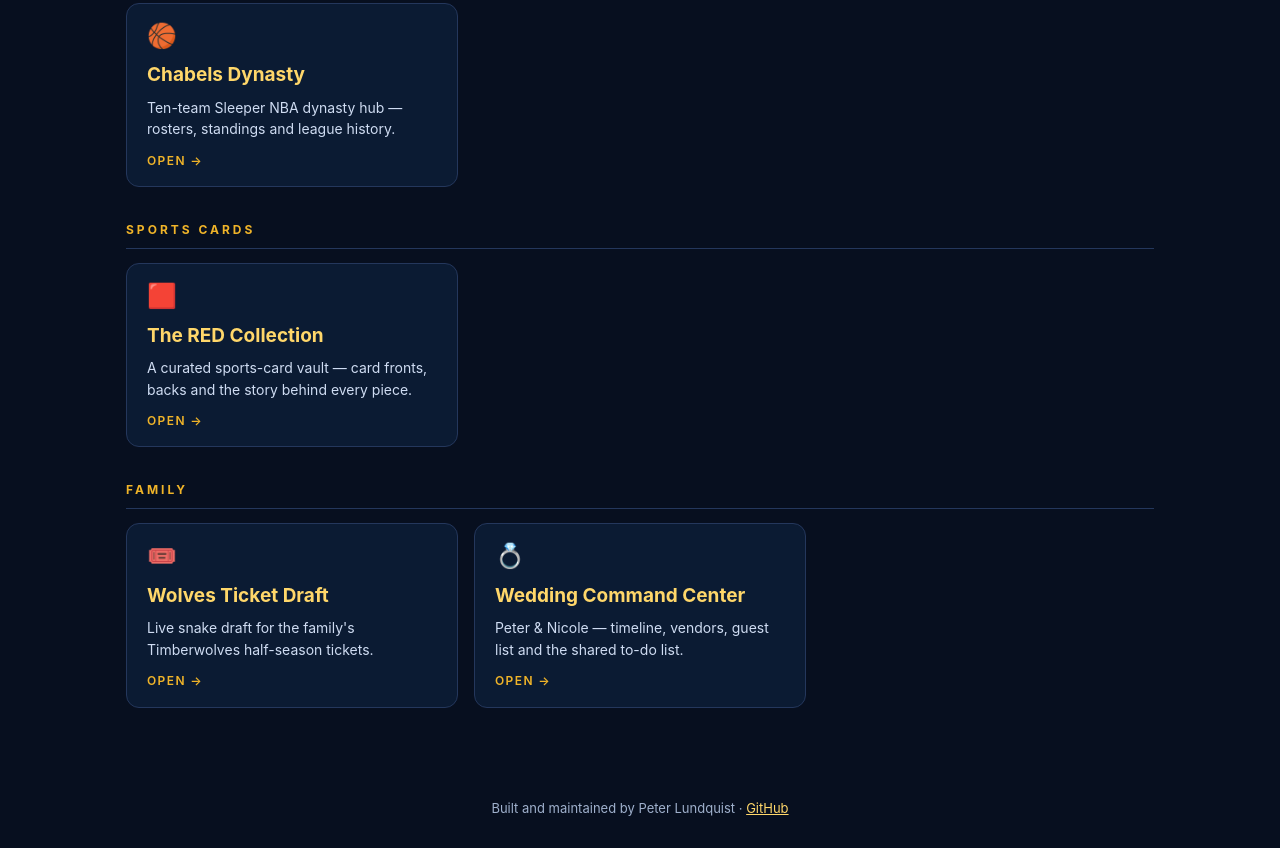
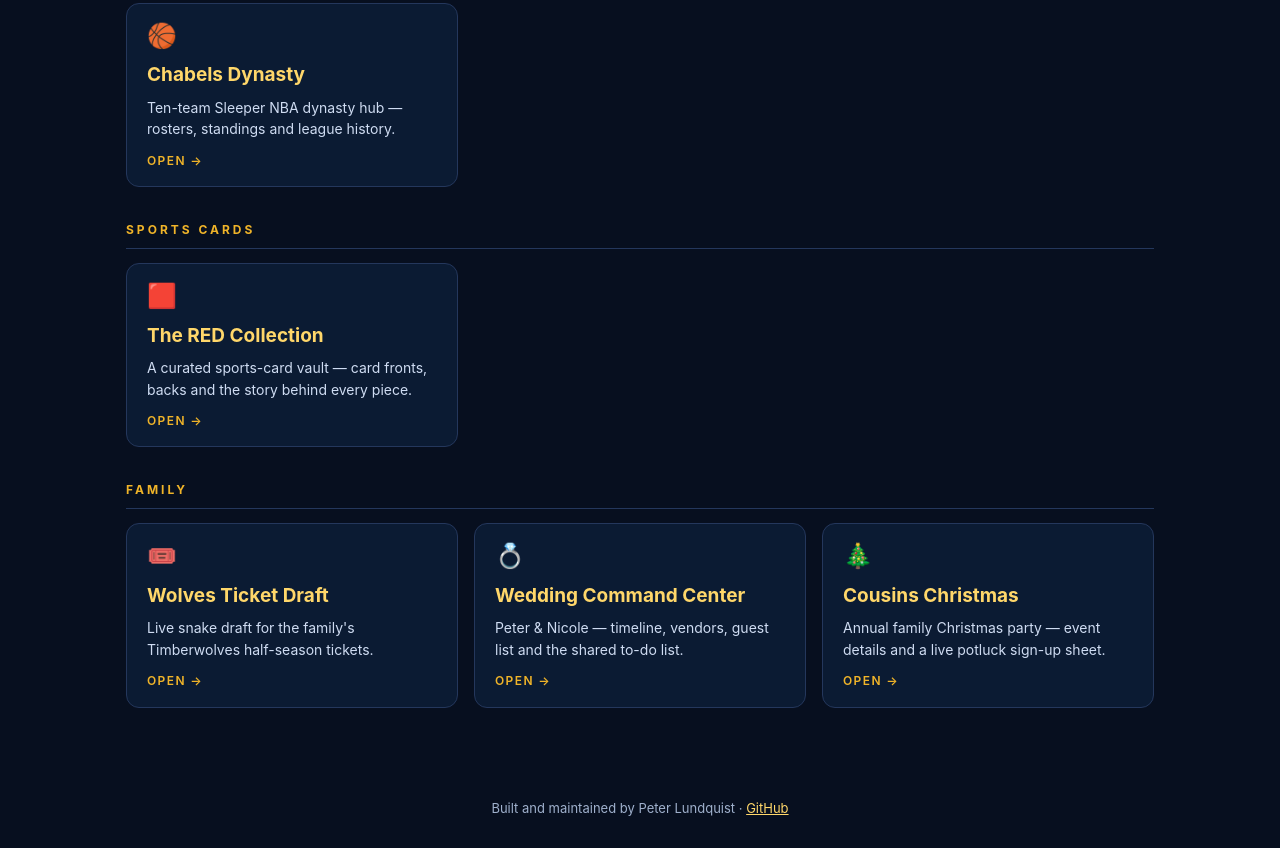
Before and after one commit to peterlundquist33-source/peterlundquist33-source.github.io, a plain HTML site: page index.html in a window 1280 px wide. Shown: the part 1093-1941 px from the top of the page. Drawn offline with Linux system fonts and the light colour scheme.

Commit message:
Add Cousins Christmas to the Family section

```diff
--- a/index.html
+++ b/index.html
@@ -83,6 +83,12 @@
       <p>Peter &amp; Nicole — timeline, vendors, guest list and the shared to-do list.</p>
       <span class="go">Open →</span>
     </a>
+    <a class="tile" href="https://peterlundquist33-source.github.io/cousins-christmas/">
+      <span class="ico">🎄</span>
+      <h3>Cousins Christmas</h3>
+      <p>Annual family Christmas party — event details and a live potluck sign-up sheet.</p>
+      <span class="go">Open →</span>
+    </a>
   </div>
 
 </main>
```
